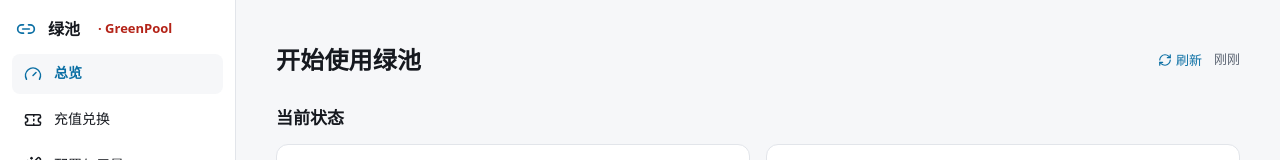
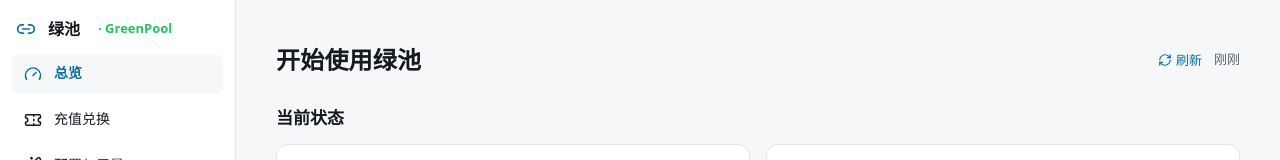
Before and after one commit to nstl250619-ctrl/gp-app, a React (Vite) app: page / in a window 1280 px wide. Shown: the top 160 px of the page. Built offline with nearby package versions, Linux system fonts and the light colour scheme.

Commit message:
style: 侧栏 GreenPool 标注改浅绿

```diff
--- a/src/App.tsx
+++ b/src/App.tsx
@@ -102,7 +102,7 @@ export default function App() {
         <div className="sidebar__brand">
           <Link2 size={20} color="var(--accent)" />
           {t('nav.appTitle')}
-          <span style={{ color: 'var(--danger)', fontSize: 13, fontWeight: 600, marginLeft: 6 }}>
+          <span style={{ color: 'var(--brand-green)', fontSize: 13, fontWeight: 600, marginLeft: 6 }}>
             · GreenPool
           </span>
         </div>
--- a/src/styles/design-tokens.css
+++ b/src/styles/design-tokens.css
@@ -9,6 +9,7 @@
 
   --accent: #0B6FA4;            /* 唯一品牌强调色：线上动作 */
   --accent-on: #FFFFFF;
+  --brand-green: #22C55E;       /* 品牌浅绿：侧栏 GreenPool 标注 */
   --signal-local-write: #B45309; /* 第二信号色：本机写入 */
 
   --success: #15803D;
```
